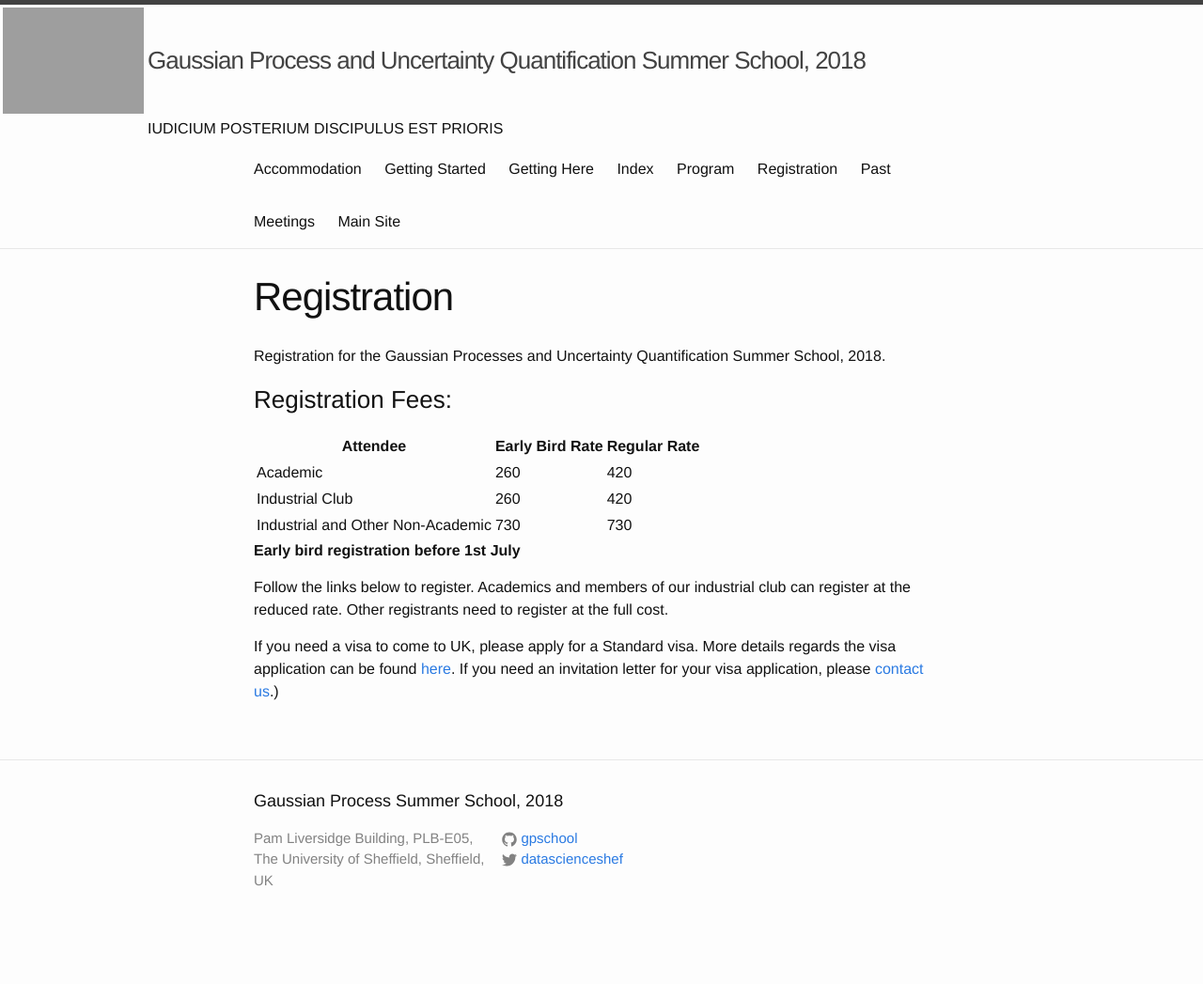
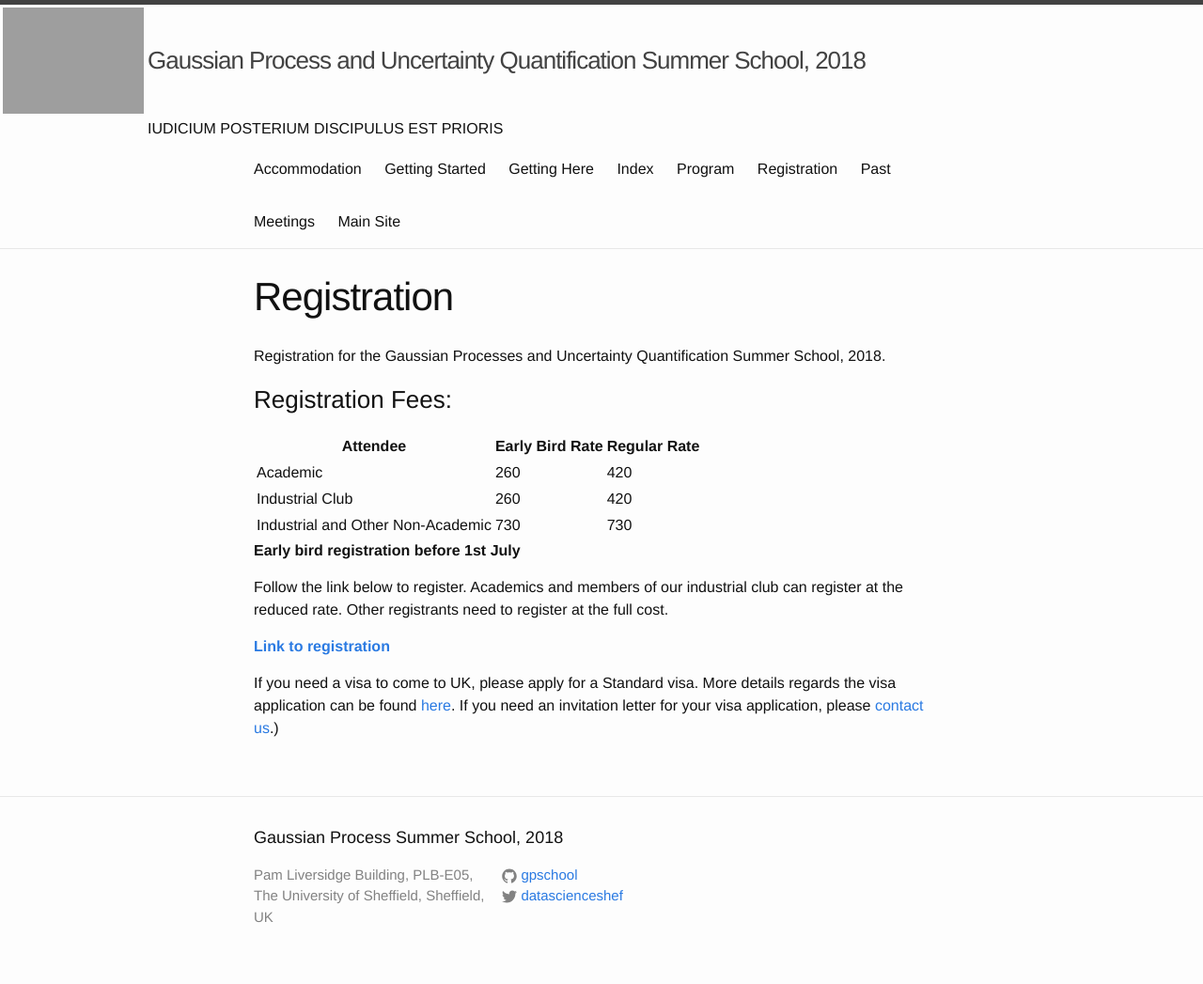
Before and after one commit to gpschool/gpss18, a Jekyll site: the page built from registration.md, in a window 1280 px wide. Shown: the whole page at 94% size. Built offline with Jekyll 4.4.1, drawn with Linux system fonts in a browser that asks for light colours; before the commit the page ends 1008 px from its top, so only the background shows below that.

Commit message:
Link to registration

```diff
--- a/registration.md
+++ b/registration.md
@@ -18,9 +18,11 @@ Industrial and Other Non-Academic  | 730 |  730
 
 **Early bird registration before 1st July**
 
-Follow the links below to register. Academics and members of our
+Follow the link below to register. Academics and members of our
 industrial club can register at the reduced rate. Other registrants need
 to register at the full cost.
+
+[**Link to registration**](https://onlineshop.shef.ac.uk/conferences-and-events/faculty-of-engineering/computer-science/summer-school-in-gaussian-processes-and-uncertainty-quantification-2018)
 
 If you need a visa to come to UK, please apply for a Standard
 visa. More details regards the visa application can be found
```
